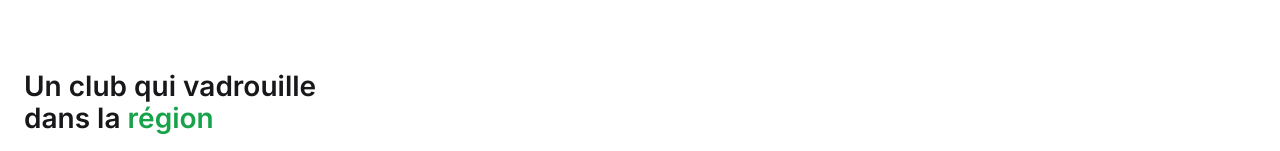
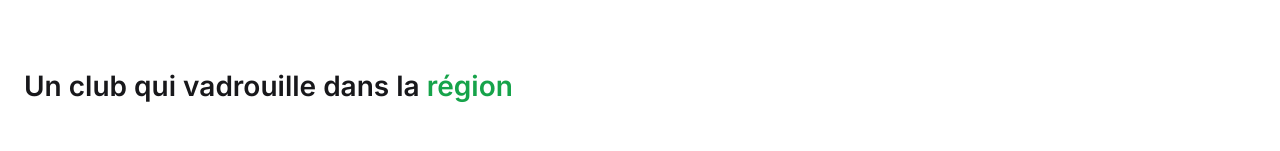
Before and after one commit to SebastienLaurentt/Galopins-Next-V2, a Next.js app: page / in a window 1280 px wide. Shown: the part 625-776 px from the top of the page. Built offline with nearby package versions, Linux system fonts and the light colour scheme.

Commit message:
delete max-w for SectionHeader

```diff
--- a/components/Section/SectionHeader/SectionHeader.tsx
+++ b/components/Section/SectionHeader/SectionHeader.tsx
@@ -12,7 +12,7 @@ const SectionHeader: React.FC<SectionHeaderProps> = ({
   titleDescription,
 }) => {
   return (
-    <div className="max-w-[320px] mb-12">
+    <div className="mb-12">
       <h2>
         {title} <span className="text-accent">{titleHighlight}</span>
       </h2>
```
